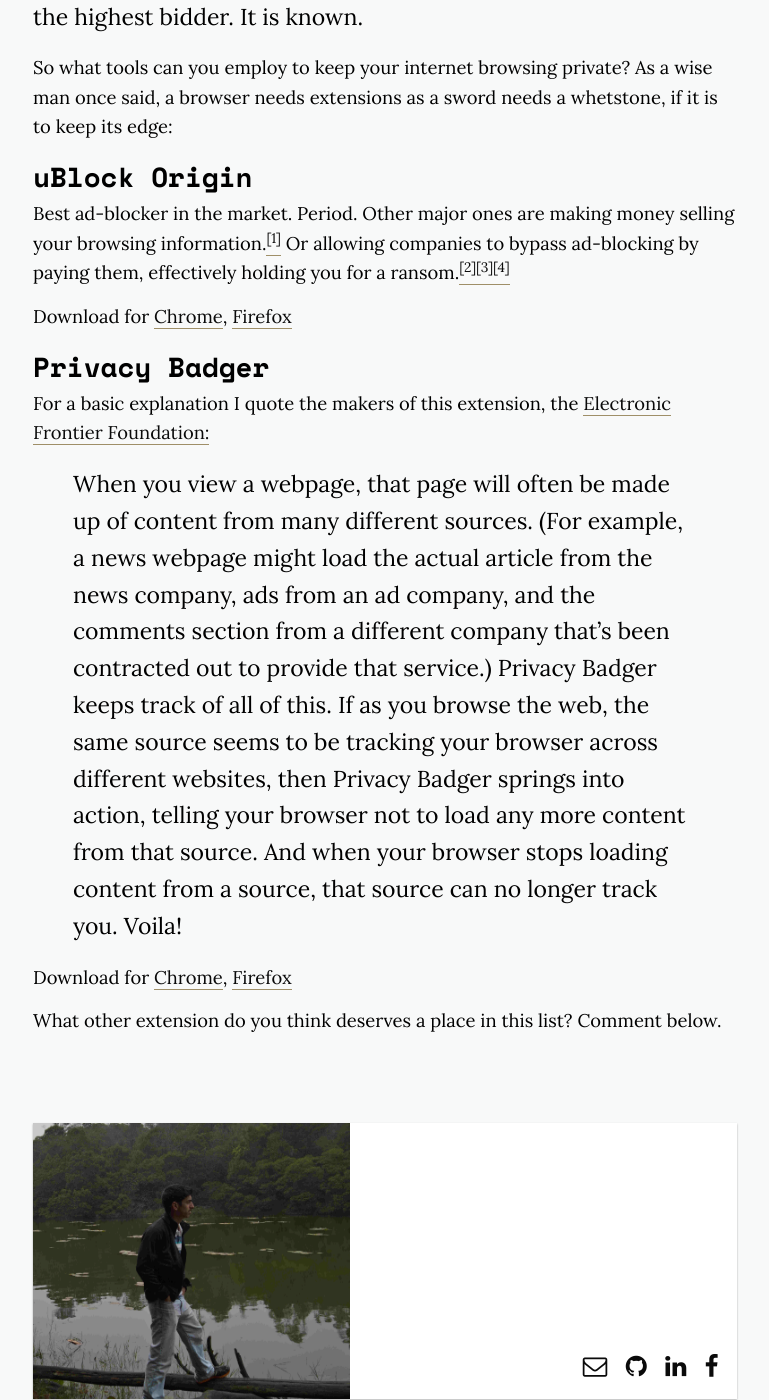
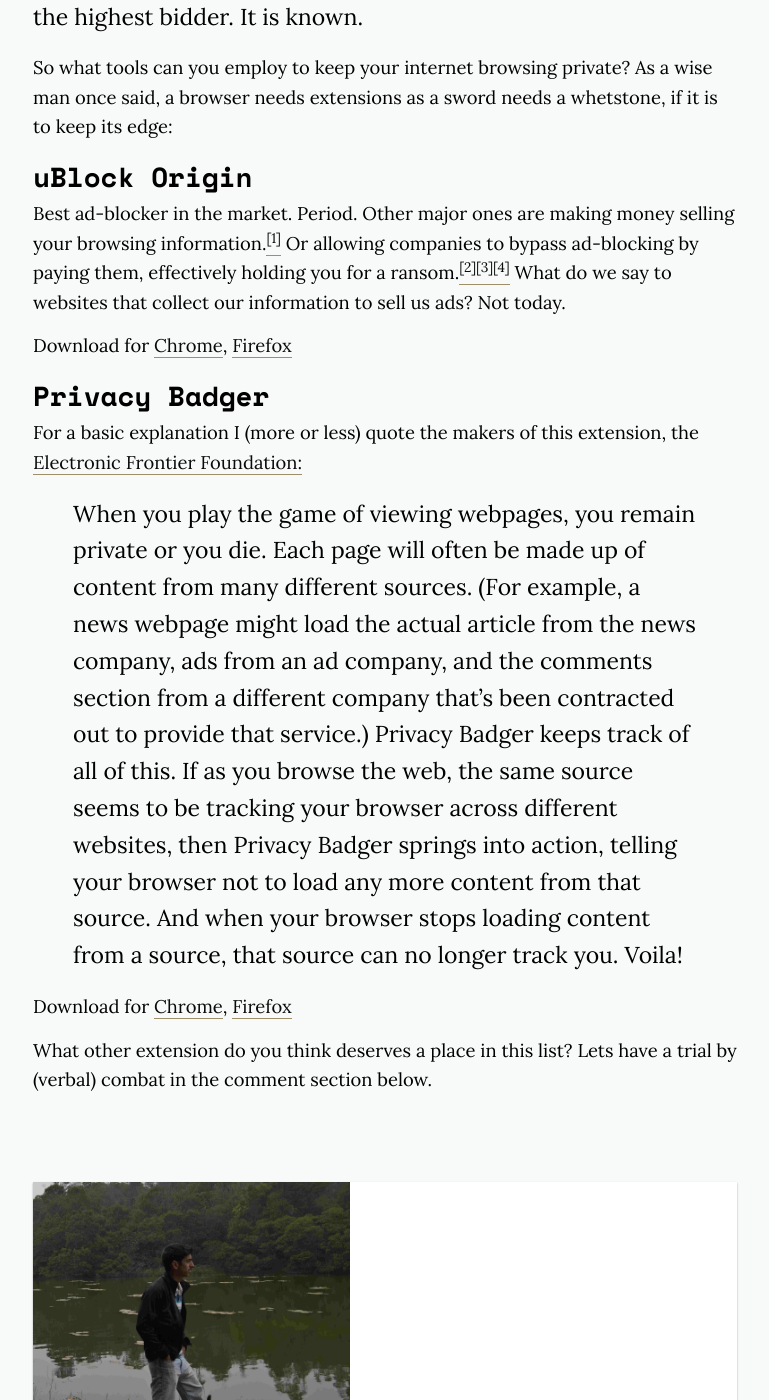
Before and after one commit to abhijitt/blog.abhijittomar.com, a Jekyll site: the page built from _posts/2017-07-25-two-extensions.markdown, in a window 1280 px wide and 1400 px high, scrolled down 792 px. Shown: the whole window, without its empty margins (255-1024 px from the left). Built offline with Jekyll 4.4.1, drawn with Linux system fonts in a browser that asks for light colours; nearby versions of some CDN libraries; comment, search, counter and statistics services are not loaded.

Commit message:
added a few lines to try to sound funny

```diff
--- a/_posts/2017-07-25-two-extensions.markdown
+++ b/_posts/2017-07-25-two-extensions.markdown
@@ -14,16 +14,16 @@
 
 ## uBlock Origin
 
-Best ad-blocker in the market. Period. Other major ones are making money selling your browsing information.[<sup>[1]</sup>](https://www.wired.com/2016/03/heres-how-that-adblocker-youre-using-makes-money/) Or allowing companies to bypass ad-blocking by paying them, effectively holding you for a ransom.[<sup>[2]</sup>](http://www.businessinsider.in/Google-Microsoft-and-Amazon-are-paying-Adblock-Plus-huge-fees-to-get-their-ads-unblocked/articleshow/46109705.cms)[<sup>[3]</sup>](https://www.theguardian.com/business/2016/sep/13/adblock-plus-launching-platform-to-sell-acceptable-ads)[<sup>[4]</sup>](https://www.theverge.com/2016/9/13/12890050/adblock-plus-now-sells-ads)
+Best ad-blocker in the market. Period. Other major ones are making money selling your browsing information.[<sup>[1]</sup>](https://www.wired.com/2016/03/heres-how-that-adblocker-youre-using-makes-money/) Or allowing companies to bypass ad-blocking by paying them, effectively holding you for a ransom.[<sup>[2]</sup>](http://www.businessinsider.in/Google-Microsoft-and-Amazon-are-paying-Adblock-Plus-huge-fees-to-get-their-ads-unblocked/articleshow/46109705.cms)[<sup>[3]</sup>](https://www.theguardian.com/business/2016/sep/13/adblock-plus-launching-platform-to-sell-acceptable-ads)[<sup>[4]</sup>](https://www.theverge.com/2016/9/13/12890050/adblock-plus-now-sells-ads) What do we say to websites that collect our information to sell us ads? Not today.
 
 Download for [Chrome](https://chrome.google.com/webstore/detail/ublock-origin/cjpalhdlnbpafiamejdnhcphjbkeiagm), [Firefox](https://addons.mozilla.org/en-US/firefox/addon/ublock-origin/)
 
 ## Privacy Badger
 
-For a basic explanation I quote the makers of this extension, the [Electronic Frontier Foundation:](https://www.eff.org/privacybadger#faq-How-does-Privacy-Badger-work?)
+For a basic explanation I (more or less) quote the makers of this extension, the [Electronic Frontier Foundation:](https://www.eff.org/privacybadger#faq-How-does-Privacy-Badger-work?)
 
-> When you view a webpage, that page will often be made up of content from many different sources.  (For example, a news webpage might load the actual article from the news company, ads from an ad company, and the comments section from a different company that's been contracted out to provide that service.)  Privacy Badger keeps track of all of this.  If as you browse the web, the same source seems to be tracking your browser across different websites, then Privacy Badger springs into action, telling your browser not to load any more content from that source.  And when your browser stops loading content from a source, that source can no longer track you.  Voila!
+> When you play the game of viewing webpages, you remain private or you die. Each page will often be made up of content from many different sources.  (For example, a news webpage might load the actual article from the news company, ads from an ad company, and the comments section from a different company that's been contracted out to provide that service.)  Privacy Badger keeps track of all of this.  If as you browse the web, the same source seems to be tracking your browser across different websites, then Privacy Badger springs into action, telling your browser not to load any more content from that source.  And when your browser stops loading content from a source, that source can no longer track you.  Voila!
 
 Download for [Chrome](https://chrome.google.com/webstore/detail/privacy-badger/pkehgijcmpdhfbdbbnkijodmdjhbjlgp), [Firefox](https://addons.mozilla.org/en-us/firefox/addon/privacy-badger17/)
 
-What other extension do you think deserves a place in this list? Comment below.
+What other extension do you think deserves a place in this list? Lets have a trial by (verbal) combat in the comment section below.
```
Also changed, not shown: 2 other files.
